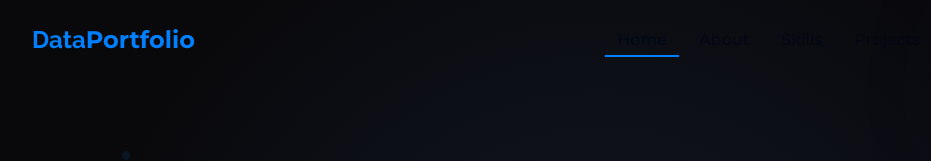
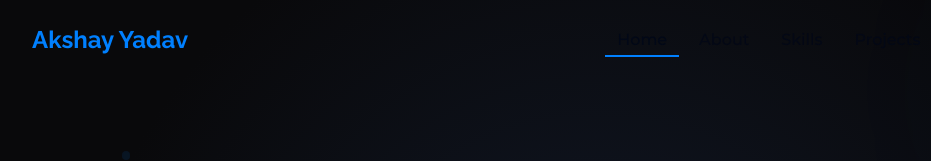
Before and after one commit to Akshay3993/akshay-portfolio, a React (Vite) app: page / in a window 1280 px wide. Shown: the top 161 px of the page, without its empty margins (40-971 px from the left). Built offline with nearby package versions, Linux system fonts and the light colour scheme.

Commit message:
Rename home page title
Change the title in the header from "DataPortfolio" to "Akshay Yadav".

```diff
--- a/src/components/Header.tsx
+++ b/src/components/Header.tsx
@@ -59,7 +59,7 @@ const Header = () => {
     >
       <div className="container-custom flex items-center justify-between">
         <a href="#home" className="text-2xl font-bold text-primary">
-          <span className="font-display">Data</span>Portfolio
+          <span className="font-display">Akshay Yadav</span>
         </a>
 
         {/* Desktop navigation */}
```
